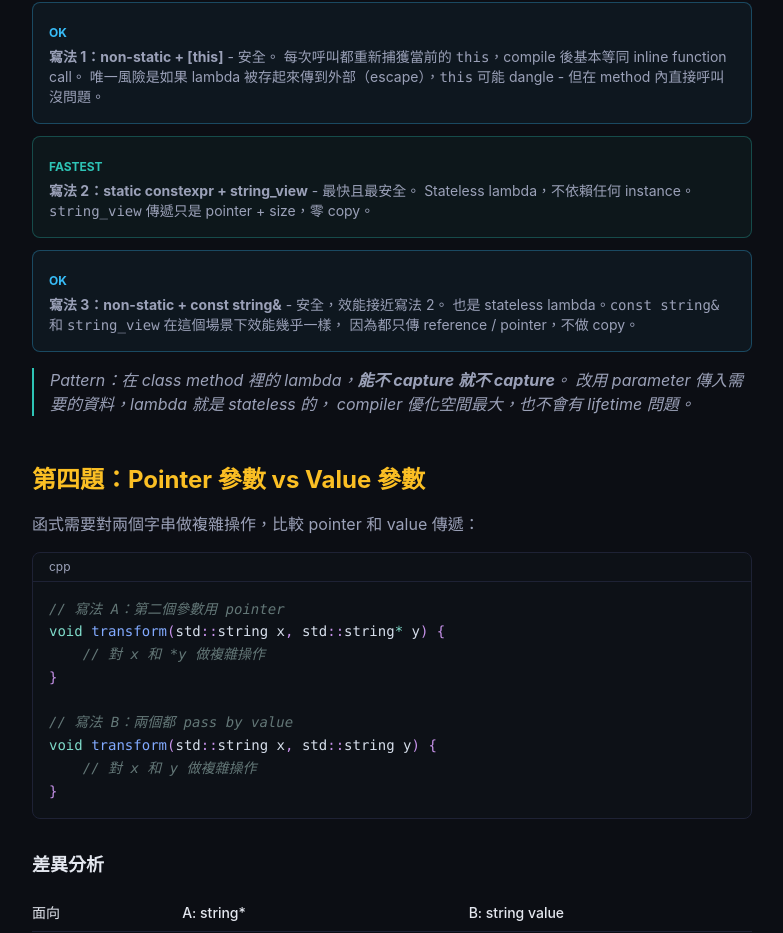
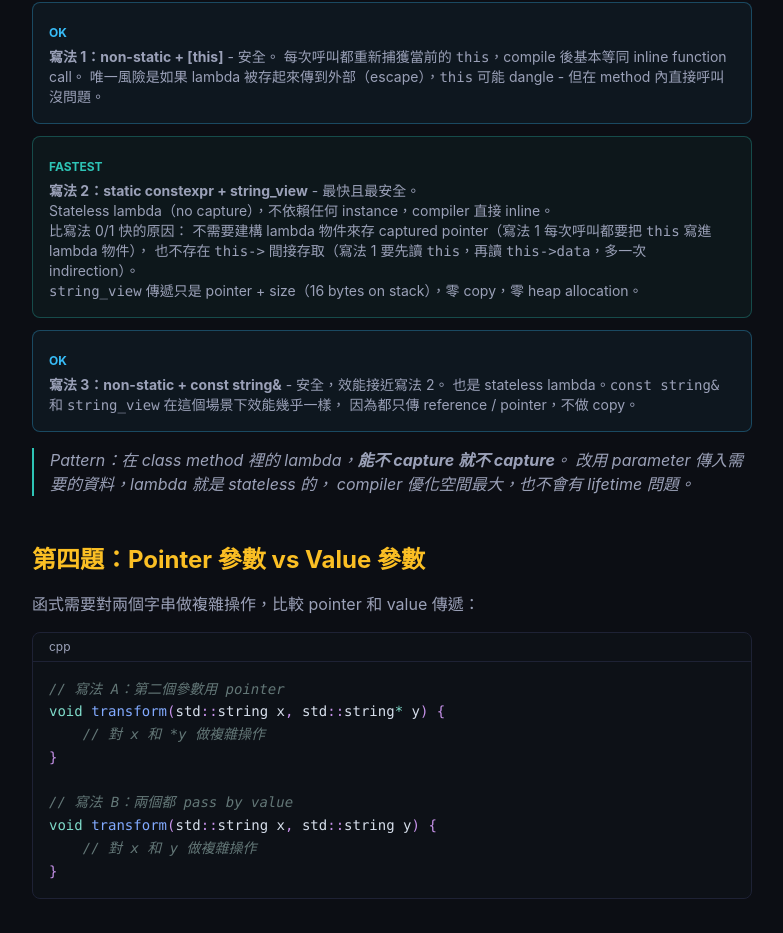
Before and after one commit to HanaYukii/hanayukii-site, a Next.js app: page /blog/cpp-interview-performance-analysis in a window 1280 px wide. Shown: the part 5621-6554 px from the top of the page, without its empty margins (248-1031 px from the left). Built offline with nearby package versions, Linux system fonts and the light colour scheme.

Commit message:
HFT blog Q3: expand fastest verdict with specific perf reasons

```diff
--- a/src/app/blog/cpp-interview-performance-analysis/page.tsx
+++ b/src/app/blog/cpp-interview-performance-analysis/page.tsx
@@ -411,7 +411,14 @@ public:
 
         <VerdictBox verdict="fastest">
           <strong>寫法 2：static constexpr + string_view</strong> - 最快且最安全。
-          Stateless lambda，不依賴任何 instance。<code>string_view</code> 傳遞只是 pointer + size，零 copy。
+          <br />
+          Stateless lambda（no capture），不依賴任何 instance，compiler 直接 inline。
+          <br />
+          比寫法 0/1 快的原因：
+          不需要建構 lambda 物件來存 captured pointer（寫法 1 每次呼叫都要把 <code>this</code> 寫進 lambda 物件），
+          也不存在 <code>this-&gt;</code> 間接存取（寫法 1 要先讀 <code>this</code>，再讀 <code>this-&gt;data</code>，多一次 indirection）。
+          <br />
+          <code>string_view</code> 傳遞只是 pointer + size（16 bytes on stack），零 copy，零 heap allocation。
         </VerdictBox>
 
         <VerdictBox verdict="good">
```
